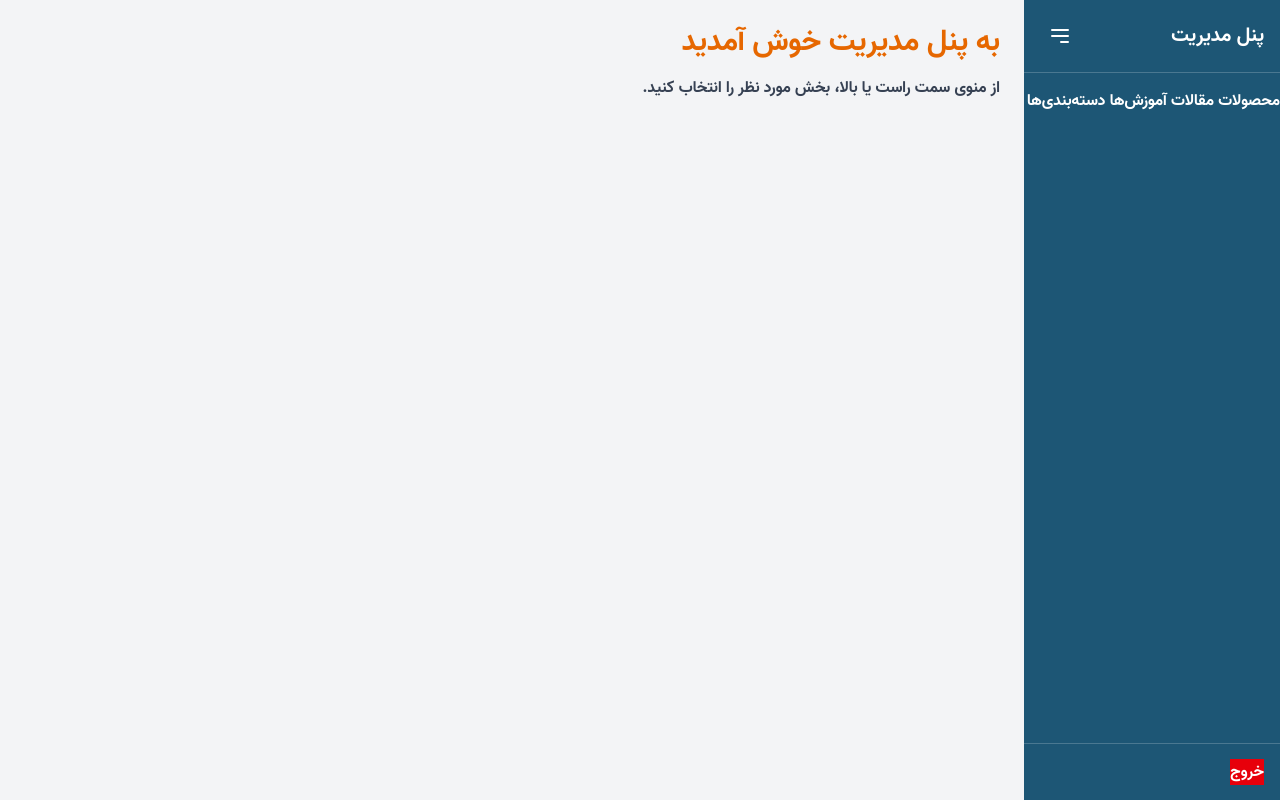
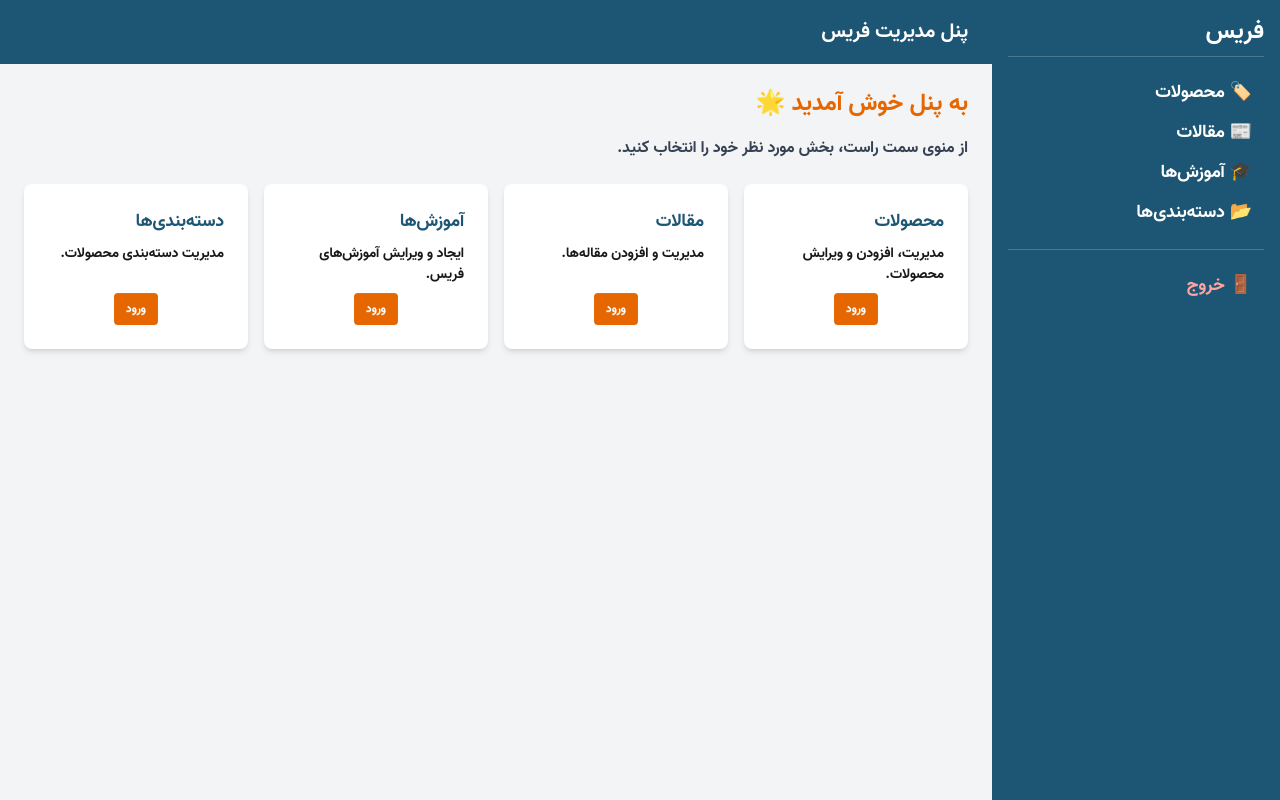
Before and after one commit to monerapersian/farris, a Django app: page /dashboard/ in a window 1280 px wide. Run offline with Django 5.2, Linux system fonts and the light colour scheme; a user stored in the database is signed in; some libraries are stand-ins or nearby versions.

Commit message:
New Panel templates Commit

```diff
--- a/website/templates/dashboard/dashboard.html
+++ b/website/templates/dashboard/dashboard.html
@@ -31,103 +31,94 @@
           <link href="https://cdn.jsdelivr.net/npm/remixicon@2.5.0/fonts/remixicon.css" rel="stylesheet">
         </head>
         <body>
-          <div class="flex min-h-screen bg-gray-100 text-gray-900">
+          <div class="min-h-screen flex bg-gray-100">
 
-            <!-- Sidebar -->
-            <aside id="sidebar"
-                   class="bg-[#1d5675] text-white w-16 md:w-64 transition-all duration-300 flex flex-col">
-              <!-- لوگو و دکمه منو -->
-              <div class="flex items-center justify-between p-4 border-b border-white/20">
-                <h2 id="sidebar-title" class="text-xl font-bold hidden md:block">پنل مدیریت</h2>
-                <button id="menu-btn" class="p-2 rounded-md hover:bg-white/20">
-                  <svg xmlns="http://www.w3.org/2000/svg" class="w-6 h-6" fill="none" viewBox="0 0 24 24"
-                       stroke="currentColor">
-                    <path stroke-linecap="round" stroke-linejoin="round" stroke-width="2"
-                          d="M4 6h16M4 12h16m-7 6h7"/>
-                  </svg>
-                </button>
+            <!-- سایدبار -->
+            <div class="drawer lg:drawer-open">
+              <input id="sidebar-drawer" type="checkbox" class="drawer-toggle" />
+              <div class="drawer-content flex flex-col">
+
+                <!-- نوار بالا -->
+                <div class="w-full navbar bg-[#1d5675] text-white">
+                  <div class="flex-none lg:hidden">
+                    <label for="sidebar-drawer" class="btn btn-square btn-ghost">
+                      <svg xmlns="http://www.w3.org/2000/svg" fill="none"
+                           viewBox="0 0 24 24" class="inline-block w-6 h-6 stroke-current">
+                        <path stroke-linecap="round" stroke-linejoin="round" stroke-width="2"
+                              d="M4 6h16M4 12h16M4 18h16" />
+                      </svg>
+                    </label>
+                  </div>
+                  <div class="flex-1 px-2 mx-2 font-bold text-xl">پنل مدیریت فریس</div>
+                </div>
+
+                <!-- محتوای اصلی -->
+                <main class="p-6">
+                  <div class="text-2xl font-bold text-[#e66700] mb-4">به پنل خوش آمدید 🌟</div>
+                  <p class="text-gray-700">از منوی سمت راست، بخش مورد نظر خود را انتخاب کنید.</p>
+
+                  <!-- نمونه کارت‌ها -->
+                  <div class="grid grid-cols-1 sm:grid-cols-2 lg:grid-cols-4 gap-4 mt-6">
+                    <div class="card bg-base-100 shadow-md">
+                      <div class="card-body text-center">
+                        <h2 class="card-title text-[#1d5675]">محصولات</h2>
+                        <p>مدیریت، افزودن و ویرایش محصولات.</p>
+                        <div class="card-actions justify-center">
+                          <a href="#" class="btn btn-sm bg-[#e66700] border-0 hover:bg-[#b25204] text-white">ورود</a>
+                        </div>
+                      </div>
+                    </div>
+
+                    <div class="card bg-base-100 shadow-md">
+                      <div class="card-body text-center">
+                        <h2 class="card-title text-[#1d5675]">مقالات</h2>
+                        <p>مدیریت و افزودن مقاله‌ها.</p>
+                        <div class="card-actions justify-center">
+                          <a href="#" class="btn btn-sm bg-[#e66700] border-0 hover:bg-[#b25204] text-white">ورود</a>
+                        </div>
+                      </div>
+                    </div>
+
+                    <div class="card bg-base-100 shadow-md">
+                      <div class="card-body text-center">
+                        <h2 class="card-title text-[#1d5675]">آموزش‌ها</h2>
+                        <p>ایجاد و ویرایش آموزش‌های فریس.</p>
+                        <div class="card-actions justify-center">
+                          <a href="#" class="btn btn-sm bg-[#e66700] border-0 hover:bg-[#b25204] text-white">ورود</a>
+                        </div>
+                      </div>
+                    </div>
+
+                    <div class="card bg-base-100 shadow-md">
+                      <div class="card-body text-center">
+                        <h2 class="card-title text-[#1d5675]">دسته‌بندی‌ها</h2>
+                        <p>مدیریت دسته‌بندی محصولات.</p>
+                        <div class="card-actions justify-center">
+                          <a href="#" class="btn btn-sm bg-[#e66700] border-0 hover:bg-[#b25204] text-white">ورود</a>
+                        </div>
+                      </div>
+                    </div>
+                  </div>
+                </main>
               </div>
 
-              <!-- منوی اصلی -->
-              <nav class="flex-1 mt-4 space-y-2">
-                <button onclick="loadSection('products')" class="sidebar-item">
-                  <i class="lucide lucide-package"></i>
-                  <span class="hidden md:inline">محصولات</span>
-                </button>
-                <button onclick="loadSection('articles')" class="sidebar-item">
-                  <i class="lucide lucide-newspaper"></i>
-                  <span class="hidden md:inline">مقالات</span>
-                </button>
-                <button onclick="loadSection('tutorials')" class="sidebar-item">
-                  <i class="lucide lucide-graduation-cap"></i>
-                  <span class="hidden md:inline">آموزش‌ها</span>
-                </button>
-                <button onclick="loadSection('categories')" class="sidebar-item">
-                  <i class="lucide lucide-tags"></i>
-                  <span class="hidden md:inline">دسته‌بندی‌ها</span>
-                </button>
-              </nav>
-
-              <!-- خروج -->
-              <div class="p-4 border-t border-white/20">
-                <a href="/accounts/logout/" class="sidebar-item bg-red-600 hover:bg-red-700">
-                  <i class="lucide lucide-log-out"></i>
-                  <span class="hidden md:inline">خروج</span>
-                </a>
+              <!-- منوی کناری -->
+              <div class="drawer-side z-50">
+                <label for="sidebar-drawer" aria-label="close sidebar" class="drawer-overlay"></label>
+                <ul class="menu p-4 w-72 min-h-full bg-[#1d5675] text-white text-lg">
+                  <li class="mb-4 text-2xl font-bold text-center border-b border-white/20 pb-2">فریس</li>
+                  <li><a href="#" class="hover:bg-white/20 rounded-md">🏷️ محصولات</a></li>
+                  <li><a href="#" class="hover:bg-white/20 rounded-md">📰 مقالات</a></li>
+                  <li><a href="#" class="hover:bg-white/20 rounded-md">🎓 آموزش‌ها</a></li>
+                  <li><a href="#" class="hover:bg-white/20 rounded-md">📂 دسته‌بندی‌ها</a></li>
+                  <li class="mt-4 border-t border-white/20 pt-4">
+                    <a href="#" class="text-red-300 hover:text-red-500">🚪 خروج</a>
+                  </li>
+                </ul>
               </div>
-            </aside>
-
-            <!-- Main Content -->
-            <main class="flex-1 p-6 transition-all duration-300" id="dashboard-content">
-              <h1 class="text-3xl font-bold text-[#e66700] mb-4">به پنل مدیریت خوش آمدید</h1>
-              <p class="text-gray-700">از منوی سمت راست یا بالا، بخش مورد نظر را انتخاب کنید.</p>
-            </main>
+            </div>
 
           </div>
-
-          <!-- استایل‌های سفارشی -->
-          <style>
-            .sidebar-item {
-              @apply flex items-center gap-3 w-full text-right p-3 rounded-md hover:bg-white/20 transition;
-            }
-            #sidebar.collapsed {
-              width: 4rem !important;
-            }
-            #sidebar.collapsed span {
-              display: none !important;
-            }
-          </style>
-
-          <!-- اسکریپت‌ها -->
-          <script>
-            // باز و بسته شدن منو
-            const sidebar = document.getElementById("sidebar");
-            const menuBtn = document.getElementById("menu-btn");
-
-            menuBtn.addEventListener("click", () => {
-              sidebar.classList.toggle("collapsed");
-            });
-
-            // بارگذاری بخش‌ها
-            function loadSection(section) {
-              fetch(`/dashboard/load/${section}/`)
-                .then(res => res.text())
-                .then(html => {
-                  document.getElementById("dashboard-content").innerHTML = html;
-                })
-                .catch(err => {
-                  console.error(err);
-                  document.getElementById("dashboard-content").innerHTML = `
-                    <div class="text-red-600 font-bold">خطا در بارگذاری بخش ${section}</div>`;
-                });
-            }
-          </script>
-
-          <!-- بارگذاری آیکن‌ها -->
-          <script src="https://unpkg.com/lucide@latest"></script>
-          <script>
-            lucide.createIcons();
-          </script>
 
             <!-- <div class="flex min-h-screen bg-gray-50">
 
```
